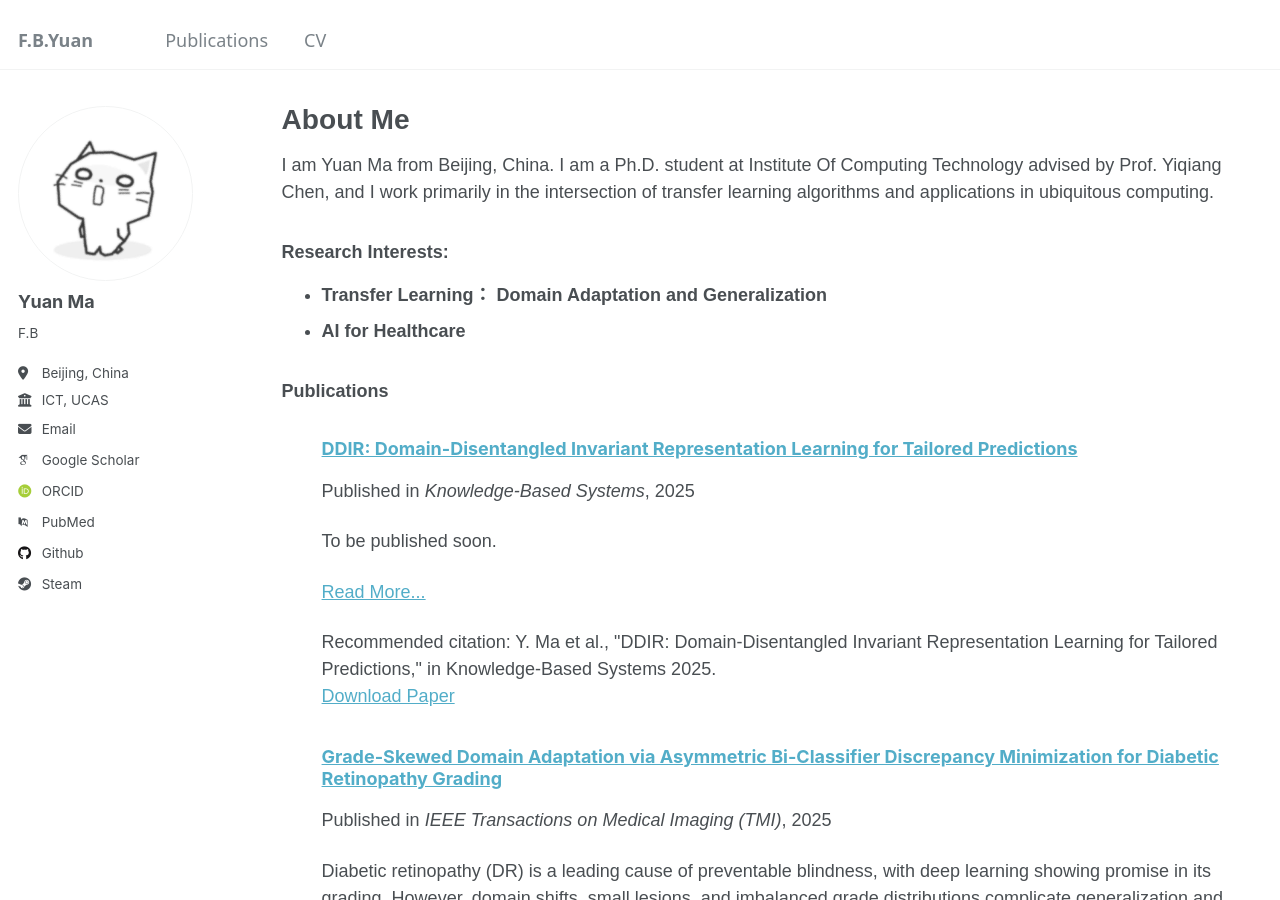
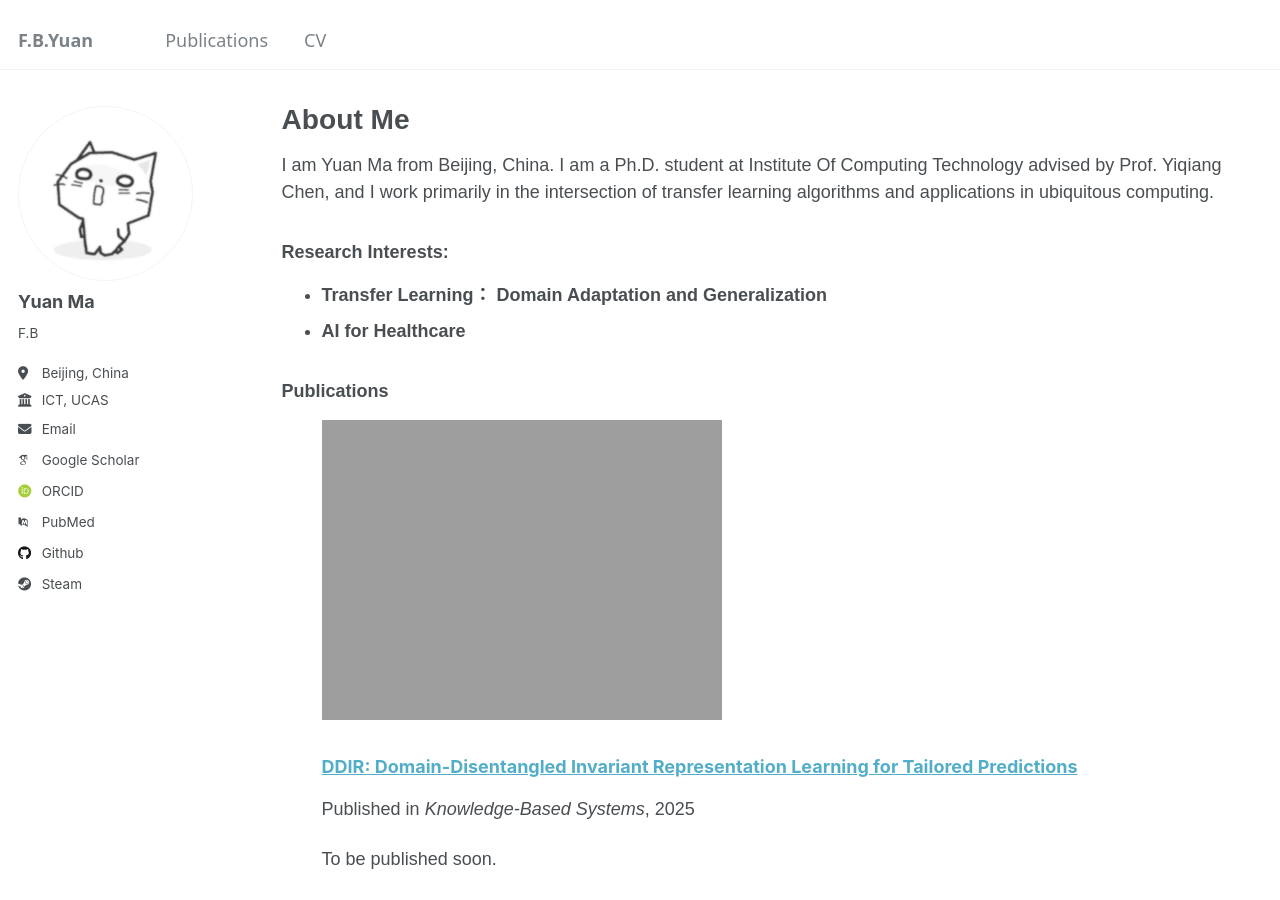
Before and after one commit to FByyyyuan/FByyyyuan.github.io, a Jekyll site: the page built from _pages/about.md, in a window 1280 px wide and 900 px high. Built offline with Jekyll 4.4.1, drawn with Linux system fonts in a browser that asks for light colours; nearby versions of some CDN libraries; some web fonts are replaced.

Commit message:
Update archive-single-photo.html

```diff
--- a/_includes/archive-single-photo.html
+++ b/_includes/archive-single-photo.html
@@ -18,6 +18,11 @@
       {% if teaser %}
         <div class="archive__item-image">
           <img src="{% if teaser contains '://' %}{{ teaser }}{% else %}{{ teaser | prepend: '/images/' | prepend: base_path }}{% endif %}" alt="Image">
+        </div>
+      {% else %}
+        <!-- Optional: Provide a default image if teaser is not available -->
+        <div class="archive__item-image">
+          <img src="{{ base_path }}/images/default-image.jpg" alt="Default Image">
         </div>
       {% endif %}
 
```
